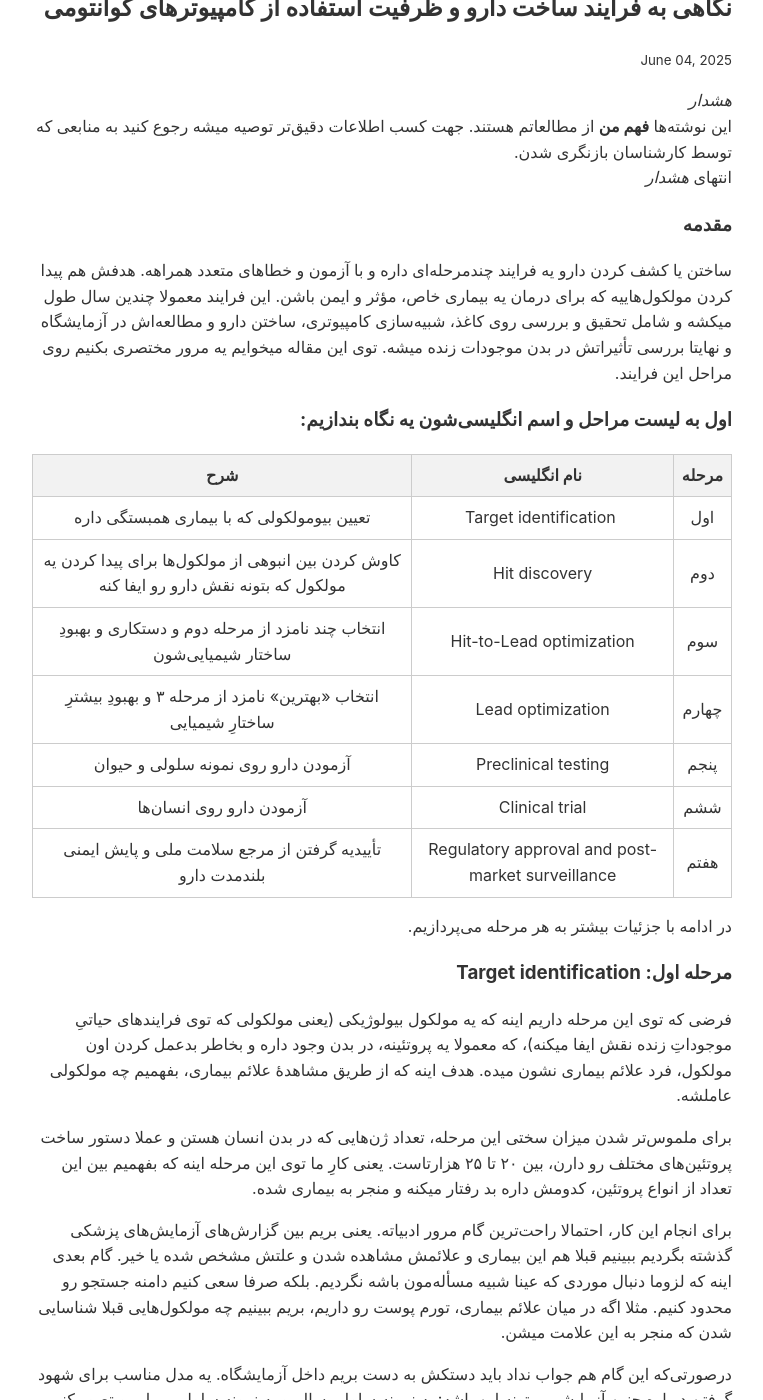
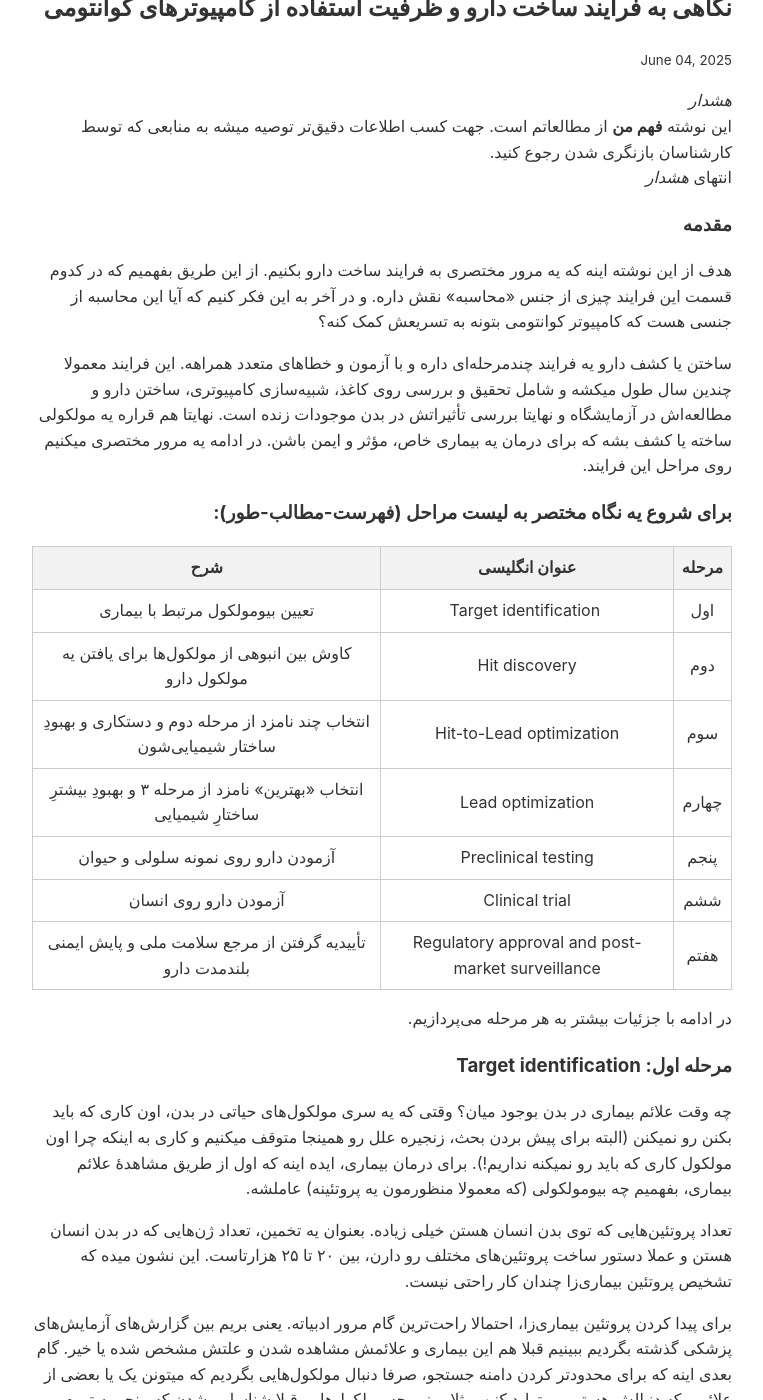
Before and after one commit to Amin7tsix/blog, a Jekyll site: the page built from _posts/2025-06-04-drug-design-quantum-computing.md, in a window 1280 px wide and 1400 px high, scrolled down 229 px. Shown: the whole window, without its empty margins (258-1021 px from the left). Built offline with Jekyll 4.4.1, drawn with Linux system fonts in a browser that asks for light colours; comment, search, counter and statistics services are not loaded; some of the changed text lies outside the part shown.

Commit message:
update new post

```diff
--- a/_layouts/post.html
+++ b/_layouts/post.html
@@ -1,6 +1,64 @@
----
-layout: default
----
+<!DOCTYPE html>
+<html dir="rtl" lang="fa-IR">
+
+<head>
+  <meta charset="UTF-8" />
+  <meta name="viewport" content="width=device-width, initial-scale=1" />
+  <title>{{ page.title | default: site.title }}</title>
+
+  <link rel="stylesheet" href="{{ '/assets/css/custom.css' | relative_url }}">
+
+  <script type="text/javascript" async
+  src="https://cdn.jsdelivr.net/npm/mathjax@3/es5/tex-mml-chtml.js">
+  </script>
+</head>
+
+<style>
+  body {
+    direction: rtl;
+    text-align: right;
+    font-family: Gandom;
+  }
+
+  table, th, td {
+    border: 1px solid #ccc;
+    border-collapse: collapse;
+    padding: 8px;
+  }
+  th {
+    background-color: #f2f2f2;
+  }
+</style>
+
+<body>
+  <div class="wrapper">
+    <!-- <header>
+      <h1><a href="{{ '/' | relative_url }}">{{ site.title }}</a></h1>
+      <p style="text-align: right;">{{ site.description }}</p>
+      <hr>
+    </header> -->
+
+    <header>
+      <nav>
+        <ul class="menu">
+          <li><a href="{{ '/' | relative_url }}">نوشته‌ها</a></li>
+          <li><a href="{{ '/contact' | relative_url }}">تماس با من</a></li>
+          <li><a href="{{ '/about' | relative_url }}">درباره</a></li>
+        </ul>
+      </nav>
+
+      <hr />
+
+      <h1 style="text-align: right;"><a href="{{ '/' | relative_url }}">{{ site.title }}</a></h1>
+      <p class="site-description">{{ site.description }}</p>
+
+      <hr />
+
+    </header>
+
+
+
+    <main>
 
       <article>
         <h2 class="post-title">{{ page.title }}</h2>
@@ -24,3 +82,13 @@ layout: default
               async>
         </script>
       </article>
+
+    </main>
+
+    <footer>
+      <hr>
+      <p>© {{ site.time | date: "%Y" }} {{ site.title }}</p>
+    </footer>
+  </div>
+</body>
+</html>
--- a/_posts/2025-06-04-drug-design-quantum-computing.md
+++ b/_posts/2025-06-04-drug-design-quantum-computing.md
@@ -4,42 +4,26 @@ title: "نگاهی به فرایند ساخت دارو و ظرفیت استفا
 date: 2025-06-04
 ---
 
-<style>
-body {
-  direction: rtl;
-  text-align: right;
-  font-family: Gandom;
-}
-
-table, th, td {
-  border: 1px solid #ccc;
-  border-collapse: collapse;
-  padding: 8px;
-}
-th {
-  background-color: #f2f2f2;
-}
-
-</style>
-
 _هشدار_
- این نوشته‌ها **فهم من** از مطالعاتم هستند. جهت کسب اطلاعات دقیق‌تر توصیه میشه رجوع کنید به منابعی که توسط کارشناسان بازنگری شدن.
+ این نوشته **فهم من** از مطالعاتم است. جهت کسب اطلاعات دقیق‌تر توصیه میشه به منابعی که توسط کارشناسان بازنگری شدن رجوع کنید.
  انتهای _هشدار_
 
 ### مقدمه
-ساختن یا کشف کردن دارو یه فرایند چندمرحله‌ای داره و با آزمون و خطاهای متعدد همراهه. هدفش هم پیدا کردن مولکول‌هاییه که برای درمان یه بیماری خاص، مؤثر و ایمن باشن. این فرایند معمولا چندین سال طول میکشه و شامل تحقیق و بررسی روی کاغذ، شبیه‌سازی کامپیوتری، ساختن دارو و مطالعه‌اش در آزمایشگاه و نهایتا بررسی تأثیراتش در بدن موجودات زنده میشه. توی این مقاله میخوایم یه مرور مختصری بکنیم روی مراحل این فرایند.
+هدف از این نوشته اینه که یه مرور مختصری به فرایند ساخت دارو بکنیم. از این طریق بفهمیم که در کدوم قسمت این فرایند چیزی از جنس «محاسبه» نقش داره. و در آخر به این فکر کنیم که آیا این محاسبه از جنسی هست که کامپیوتر کوانتومی بتونه به تسریعش کمک کنه؟
 
-### اول به لیست مراحل و اسم انگلیسی‌شون یه نگاه بندازیم:
+ساختن یا کشف دارو یه فرایند چندمرحله‌ای داره و با آزمون و خطاهای متعدد همراهه. این فرایند معمولا چندین سال طول میکشه و شامل تحقیق و بررسی روی کاغذ، شبیه‌سازی کامپیوتری، ساختن دارو و مطالعه‌اش در آزمایشگاه و نهایتا بررسی تأثیراتش در بدن موجودات زنده است. نهایتا هم قراره یه مولکولی ساخته یا کشف بشه که برای درمان یه بیماری خاص، مؤثر و ایمن باشن. در ادامه یه مرور مختصری میکنیم روی مراحل این فرایند.
 
-| مرحله | نام انگلیسی | شرح |
+### برای شروع یه نگاه مختصر به لیست مراحل (فهرست-مطالب-طور):
+
+| مرحله | عنوان انگلیسی | شرح |
 |:---:|:---:|:---:|
 |----------|----------|----------|
-| اول |‌ Target identification | تعیین بیومولکولی که با بیماری همبستگی داره |
-| دوم | Hit discovery | کاوش کردن بین انبوهی از مولکول‌ها برای پیدا کردن یه مولکول که بتونه نقش دارو رو ایفا کنه |
+| اول |‌ Target identification | تعیین بیومولکول مرتبط با بیماری |
+| دوم | Hit discovery | کاوش بین انبوهی از مولکول‌ها برای یافتن یه مولکول دارو |
 | سوم | Hit-to-Lead optimization | انتخاب چند نامزد از مرحله دوم و دستکاری و بهبودِ ساختار شیمیایی‌شون |
 | چهارم | Lead optimization | انتخاب «بهترین» نامزد از مرحله ۳ و بهبودِ بیشترِ ساختارِ شیمیایی |
 | پنجم | Preclinical testing | آزمودن دارو روی نمونه سلولی و حیوان |
-| ششم | Clinical trial | آزمودن دارو روی انسان‌ها |
+| ششم | Clinical trial | آزمودن دارو روی انسان‌ |
 | هفتم | Regulatory approval and post-market surveillance | تأییدیه گرفتن از مرجع سلامت ملی و پایش ایمنی بلندمدت دارو |
 
 
@@ -47,14 +31,16 @@ _هشدار_
 
 ### مرحله اول: Target identification
 
-فرضی که توی این مرحله داریم اینه که یه مولکول بیولوژیکی (یعنی مولکولی که توی فرایند‌های حیاتیِ موجوداتِ زنده نقش ایفا میکنه)، که معمولا یه پروتئینه، در بدن وجود داره و بخاطر بدعمل کردن اون مولکول، فرد علائم بیماری نشون میده. هدف اینه که از طریق مشاهدهٔ علائم بیماری، بفهمیم چه مولکولی عاملشه.
+چه وقت علائم بیماری در بدن بوجود میان؟ وقتی که یه سری مولکول‌های حیاتی در بدن، اون کاری که باید بکنن رو نمیکنن (البته برای پیش بردن بحث، زنجیره علل رو همینجا متوقف میکنیم و کاری به اینکه چرا اون مولکول کاری که باید رو نمیکنه نداریم!). برای درمان بیماری، ایده اینه که اول از طریق مشاهدهٔ علائم بیماری، بفهمیم چه بیومولکولی (که معمولا منظورمون یه پروتئینه) عاملشه.
 
-برای ملموس‌تر شدن میزان سختی این مرحله، تعداد ژن‌هایی که در بدن انسان هستن و عملا دستور ساخت پروتئین‌های مختلف رو دارن، بین ۲۰ تا ۲۵  هزارتاست. یعنی کارِ ما توی این مرحله اینه که بفهمیم بین این تعداد از انواع پروتئین، کدومش داره بد رفتار میکنه و منجر به بیماری شده.
+تعداد پروتئین‌هایی که توی بدن انسان هستن خیلی زیاده. بعنوان یه تخمین، تعداد ژن‌هایی که در بدن انسان هستن و عملا دستور ساخت پروتئین‌های مختلف رو دارن، بین ۲۰ تا ۲۵  هزارتاست. این نشون میده که تشخیص پروتئین بیماری‌زا چندان کار راحتی نیست.
 
- برای انجام این کار، احتمالا راحت‌ترین گام مرور ادبیاته. یعنی بریم بین گزارش‌های آزمایش‌های پزشکی گذشته بگردیم ببینیم قبلا هم این بیماری و علائمش مشاهده شدن و علتش مشخص شده یا خیر. گام بعدی اینه که لزوما دنبال موردی که عینا شبیه مسأله‌مون باشه نگردیم. بلکه صرفا سعی کنیم دامنه جستجو رو محدود کنیم. مثلا اگه در میان علائم بیماری، تورم پوست رو داریم، بریم ببینیم چه مولکول‌هایی قبلا شناسایی شدن که منجر به این علامت میشن.
+ برای پیدا کردن پروتئین بیماری‌زا، احتمالا راحت‌ترین گام مرور ادبیاته. یعنی بریم بین گزارش‌های آزمایش‌های پزشکی گذشته بگردیم ببینیم قبلا هم این بیماری و علائمش مشاهده شدن و علتش مشخص شده یا خیر. گام بعدی اینه که برای محدودتر کردن دامنه جستجو، صرفا دنبال مولکول‌هایی بگردیم که میتونن یک یا بعضی از علائمی که دنبالش هستیم رو تولید کنن. مثلا ببینیم چه مولکول‌هایی قبلا شناسایی شدن که منجر به تورم پوست میشن.
 
 درصورتی‌که این گام هم جواب نداد باید دستکش به دست بریم داخل آزمایشگاه. یه مدل مناسب برای شهود گرفتن درباره چنین آزمایشی میتونه این باشه: یه نمونه سلولی سالم و یه نمونه سلولی بیمار رو تصور کنیم. هدف ما اینه که به تفاوت‌های این دو نمونه نگاه کنیم و سعی کنیم با اندازه‌گیری مشاهده‌پذیرهای مختلف و همچنین دستکاری کردن هر یک از نمونه‌ها بفهمیم عامل بیماری‌زا چیه.
 
-هدف این مرحله اینه که بفهمیم آیا میتونیم یه مولکول بیولوژیکی خاص (غالبا یک پروتئین) رو پیدا کنیم که فعالیتش قابل نسبت دادن به اون بیماری باشه. به‌نحوی که بتونیم با اطمینان خوبی بگیم علت بیماری، عملکرد نادرست اون پروتئین خاصه و اگه اون پروتئین به نحوی غیرفعال بشه یا عملکردش اصلاح بشه، بیماری از بین میره.
 
-فرایندی که برای
+### مرحله دوم: Hit discovery
+بعد از شناسایی پروتئینِ هدف که عملکرد غیرعادی‌اش منجر به ایجاد علائم بیماری شده، برای درمان بیماری باید عملکرد این پروتئین رو دستکاری کنیم. دستکاری کردن در بیشتر موارد به معنی جلوگیری از عملکرد پروتئینه. ولی در بعضی موارد هم منظور از دستکاری کردن میتونه تسهیل کردن عملکرد پروتئین باشه.
+
+برای متوقف کردن عملکرد پروتئین، ایده اینه که یه مولکول دارو (که از نظر تعداد اتم‌ها بسیار کوچکتر از یه پروتئینه) رو بفرستیم سمت پروتئین. این مولکول دارو باید به یه گوشه از پروتئین قفل بشه (شبیه کلید و قفلِ در) و عملکردش رو مختل کنه.
```
Also changed, not shown: _posts/2025-05-29-quantum-computing-intro.html (renamed from _posts/2025-05-29-quantum-computing-intro.md). Lines whose indentation alone changed are shown as unchanged.
